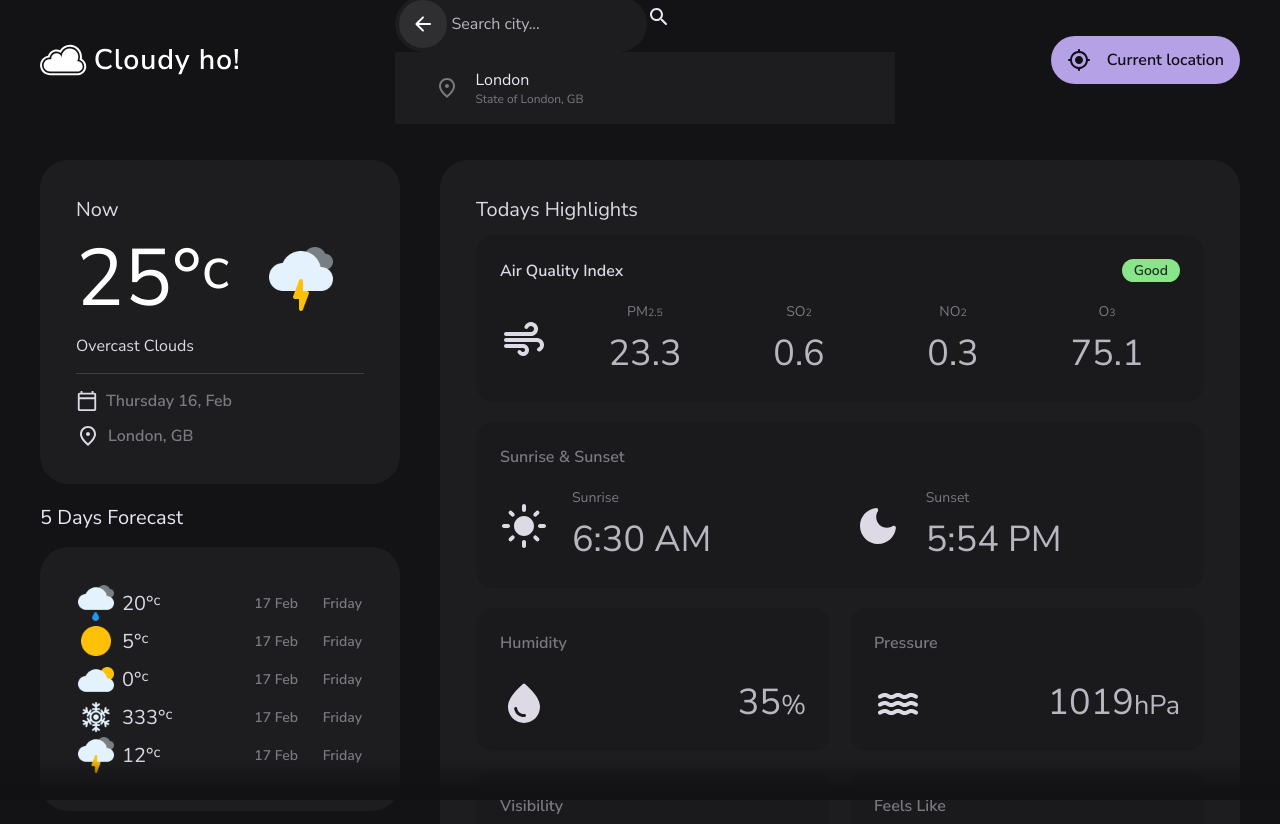
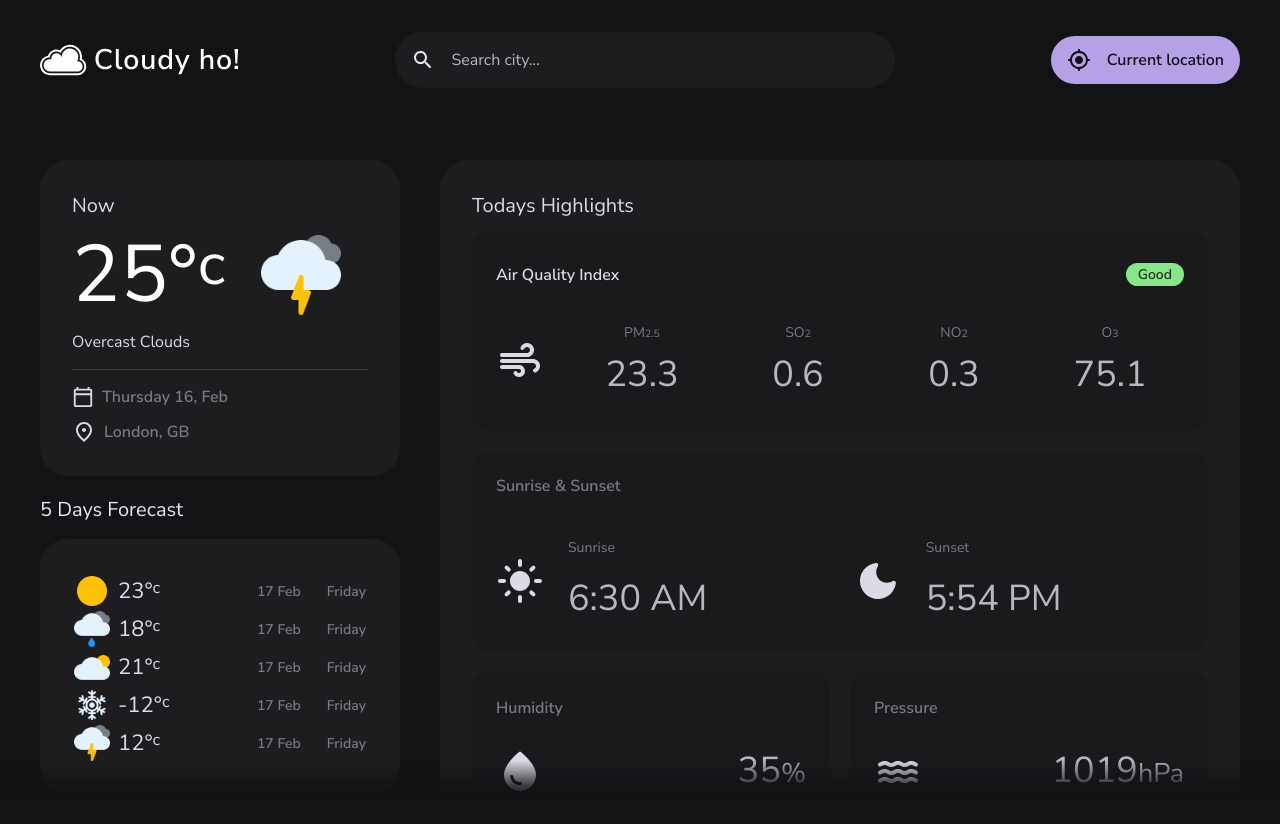
Before and after one commit to HunterM7/cloudy-ho, a React (Vite) app: page / in a window 1280 px wide. After the commit the page ends 800 px from the top, so only its background shows below. Built offline with nearby package versions, Linux system fonts and the light colour scheme.

Commit message:
Updated all xl breakpoint dependencies

```diff
--- a/src/components/HourlyForecast/HourlyForecast.module.scss
+++ b/src/components/HourlyForecast/HourlyForecast.module.scss
@@ -39,5 +39,9 @@
 				min-width: 12px;
 			}
 		}
+
+		@media (min-width: $bp-xl) {
+			gap: 16px;
+		}
 	}
 }
--- a/src/components/Main/Main.module.scss
+++ b/src/components/Main/Main.module.scss
@@ -12,6 +12,11 @@
 	@media (min-width: $bp-md) {
 		height: calc(100vh - 96px);
 		height: calc(100svh - 96px); // For mobile devices
+	}
+
+	@media (min-width: $bp-xl) {
+		height: calc(100vh - 120px);
+		height: calc(100svh - 120px); // For mobile devices
 	}
 }
 
--- a/src/components/SearchBar/SearchBar.module.scss
+++ b/src/components/SearchBar/SearchBar.module.scss
@@ -46,6 +46,29 @@
 
 			animation: none;
 		}
+
+		&:focus-within {
+			.result.active {
+				display: block;
+			}
+		}
+
+		&:not(:focus-within) .result {
+			display: none;
+		}
+
+		&:has(.result.active):focus-within .input {
+			border-bottom-left-radius: 0;
+			border-bottom-right-radius: 0;
+		}
+
+		&:is(:hover, :has(.list):hover) {
+			filter: drop-shadow($shadow-1);
+		}
+
+		&:is(:focus-within, :has(.list:focus-within)) {
+			filter: drop-shadow($shadow-2);
+		}
 	}
 }
 
@@ -83,6 +106,7 @@
 }
 
 .input {
+	width: 100%;
 	height: 80px;
 	line-height: 80px;
 	padding-inline: 56px 16px;
@@ -105,14 +129,34 @@
 	}
 }
 
+.searchIcon {
+	display: none !important;
+
+	@media (min-width: $bp-xl) {
+		display: block !important;
+
+		position: absolute !important;
+		top: 50% !important;
+		left: 28px !important;
+		transform: translate(-50%, -50%) !important;
+	}
+}
+
 .leadingIcon {
 	position: absolute;
 	top: 50%;
 	left: 28px;
 	transform: translate(-50%, -50%);
+
+	@media (min-width: $bp-xl) {
+		display: none;
+	}
 }
 
 .result {
+	@media (min-width: $bp-xl) {
+		display: none;
+	}
 }
 
 .list {
@@ -150,7 +194,31 @@
 		box-shadow: none;
 	}
 
+	&:empty {
+		@media (min-width: $bp-xl) {
+			min-height: 120px;
+		}
+	}
+
+	&::-webkit-scrollbar-button {
+		height: 20px;
+	}
+
 	@media (min-width: $bp-xl) {
 		background-color: $surface;
+
+		position: absolute;
+		top: 100%;
+		left: 0;
+		right: 0;
+
+		width: 100%;
+		max-height: 360px;
+
+		border-radius: 0 0 $radius-28 $radius-28;
+		border-block-start: 1px solid $outline;
+
+		overflow-y: auto; // For Firefix
+		overflow-y: overlay;
 	}
 }
--- a/src/components/SearchBar/SearchBar.tsx
+++ b/src/components/SearchBar/SearchBar.tsx
@@ -17,7 +17,7 @@ export const SearchBar: FC = () => {
     <div
       className={cn(
         styles.search,
-        styles.active,
+        // styles.active,
         //
       )}
       data-search-view
@@ -36,7 +36,10 @@ export const SearchBar: FC = () => {
           data-search-field
         />
 
-        <SearchRoundedIcon sx={{ fontSize: '2.4rem' }} />
+        <SearchRoundedIcon
+          className={styles.searchIcon}
+          sx={{ fontSize: '2.4rem' }}
+        />
 
         <Button
           hasState
@@ -48,7 +51,7 @@ export const SearchBar: FC = () => {
         />
       </div>
 
-      <div className={styles.result} data-search-result>
+      <div className={cn(styles.result, styles.active)} data-search-result>
         <ul className={styles.list} data-search-list>
           <li className={styles.list__item}>
             <FmdGoodOutlinedIcon
--- a/src/styles/_mixins.scss
+++ b/src/styles/_mixins.scss
@@ -76,7 +76,7 @@
 	}
 
 	@media (min-width: $bp-xl) {
-		padding: 36px;
+		padding: 32px;
 	}
 }
 
--- a/src/ui/CurrentWeatherCard/CurrentWeatherCard.module.scss
+++ b/src/ui/CurrentWeatherCard/CurrentWeatherCard.module.scss
@@ -24,7 +24,15 @@
 	}
 
 	&__icon {
+		width: 64px;
+		height: 64px;
+
 		margin-inline: auto;
+
+		@media (min-width: $bp-xl) {
+			width: 80px;
+			height: 80px;
+		}
 	}
 }
 
--- a/src/ui/CurrentWeatherCard/CurrentWeatherCard.tsx
+++ b/src/ui/CurrentWeatherCard/CurrentWeatherCard.tsx
@@ -31,8 +31,6 @@ export const CurrentWeatherCard: FC<ICurrentWeatherCardProps> = ({
         <img
           src={WeatherConditions[condition].image.day}
           alt="Overcast icon"
-          width="64"
-          height="64"
           className={styles.weather__icon}
         />
       </div>
--- a/src/ui/ForecastCard/ForecastCard.module.scss
+++ b/src/ui/ForecastCard/ForecastCard.module.scss
@@ -10,4 +10,10 @@
 
 .table {
 	width: 100%;
+
+	&__row {
+		&:not(:last-child) {
+			// padding-bottom: 12px;
+		}
+	}
 }
--- a/src/ui/ForecastCard/ForecastCard.tsx
+++ b/src/ui/ForecastCard/ForecastCard.tsx
@@ -1,21 +1,41 @@
 import { FC } from 'react'
 
 // Nested components
-import ForecastItem from './ForecastItem/ForecastItem'
+import ForecastItem, { IForecastItemProps } from './ForecastItem/ForecastItem'
 
 // Styles
 import styles from './ForecastCard.module.scss'
 
 export const ForecastCard: FC = () => {
+  const tableData: IForecastItemProps[] = [
+    {
+      condition: 'clear',
+      temperature: 23,
+    },
+    {
+      condition: 'lightRain',
+      temperature: 18,
+    },
+    {
+      condition: 'partlyCloudy',
+      temperature: 21,
+    },
+    {
+      condition: 'snow',
+      temperature: -12,
+    },
+    {
+      condition: 'thunderstorm',
+      temperature: 12,
+    },
+  ]
   return (
     <div className={styles.card}>
       <table className={styles.table}>
         <tbody>
-          <ForecastItem temperature={20} condition="lightRain" />
-          <ForecastItem temperature={5} condition="clear" />
-          <ForecastItem temperature={0} condition="partlyCloudy" />
-          <ForecastItem temperature={333} condition="snow" />
-          <ForecastItem temperature={12} condition="thunderstorm" />
+          {tableData.map((row, index) => (
+            <ForecastItem key={index} className={styles.table__row} {...row} />
+          ))}
         </tbody>
       </table>
     </div>
--- a/src/ui/ForecastCard/ForecastItem/ForecastItem.module.scss
+++ b/src/ui/ForecastCard/ForecastItem/ForecastItem.module.scss
@@ -26,6 +26,10 @@
 	@include title-2;
 
 	margin-block-end: 0;
+
+	@media (min-width: $bp-xl) {
+		font-size: 2.2rem;
+	}
 }
 
 .date {
--- a/src/ui/ForecastCard/ForecastItem/ForecastItem.tsx
+++ b/src/ui/ForecastCard/ForecastItem/ForecastItem.tsx
@@ -1,4 +1,5 @@
-import { FC } from 'react'
+import { FC, HTMLAttributes } from 'react'
+import cn from 'classnames'
 
 // Utils
 import { WeatherConditions } from 'utils'
@@ -6,7 +7,8 @@ import { WeatherConditions } from 'utils'
 // Styles
 import styles from './ForecastItem.module.scss'
 
-export interface IForecastItemProps {
+export interface IForecastItemProps
+  extends HTMLAttributes<HTMLTableRowElement> {
   temperature: number
   condition: keyof typeof WeatherConditions
 }
@@ -14,9 +16,10 @@ export interface IForecastItemProps {
 export const ForecastItem: FC<IForecastItemProps> = ({
   condition,
   temperature,
+  className,
 }) => {
   return (
-    <tr className={styles.row}>
+    <tr className={cn(styles.row, className)}>
       <td>
         <div className={styles.condition}>
           <img
@@ -27,7 +30,7 @@ export const ForecastItem: FC<IForecastItemProps> = ({
 
           <div className={styles.condition__info}>
             <p className={styles.temperature}>
-              {temperature}&deg;<sup>c</sup>
+              {temperature}°<sup>c</sup>
             </p>
           </div>
         </div>
--- a/src/ui/HighlightsCard/HighlightsCard.module.scss
+++ b/src/ui/HighlightsCard/HighlightsCard.module.scss
@@ -28,6 +28,10 @@
 			'humidity			pressure'
 			'visibility		feelslike';
 		gap: 20px;
+	}
+
+	@media (min-width: $bp-xl) {
+		grid-template-rows: 200px 200px 150px 150px;
 	}
 
 	@media (min-width: $bp-xxl) {
```
